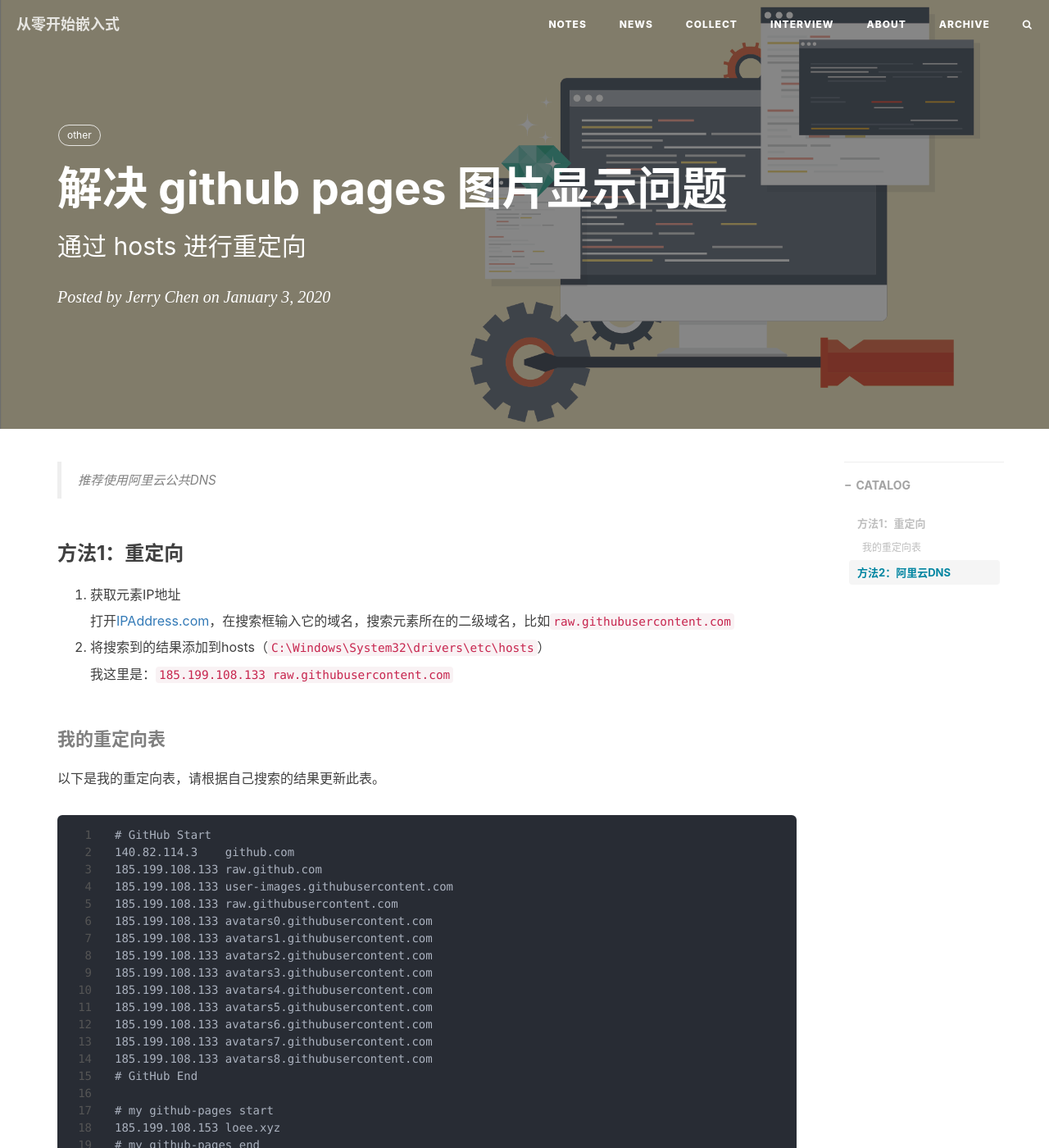
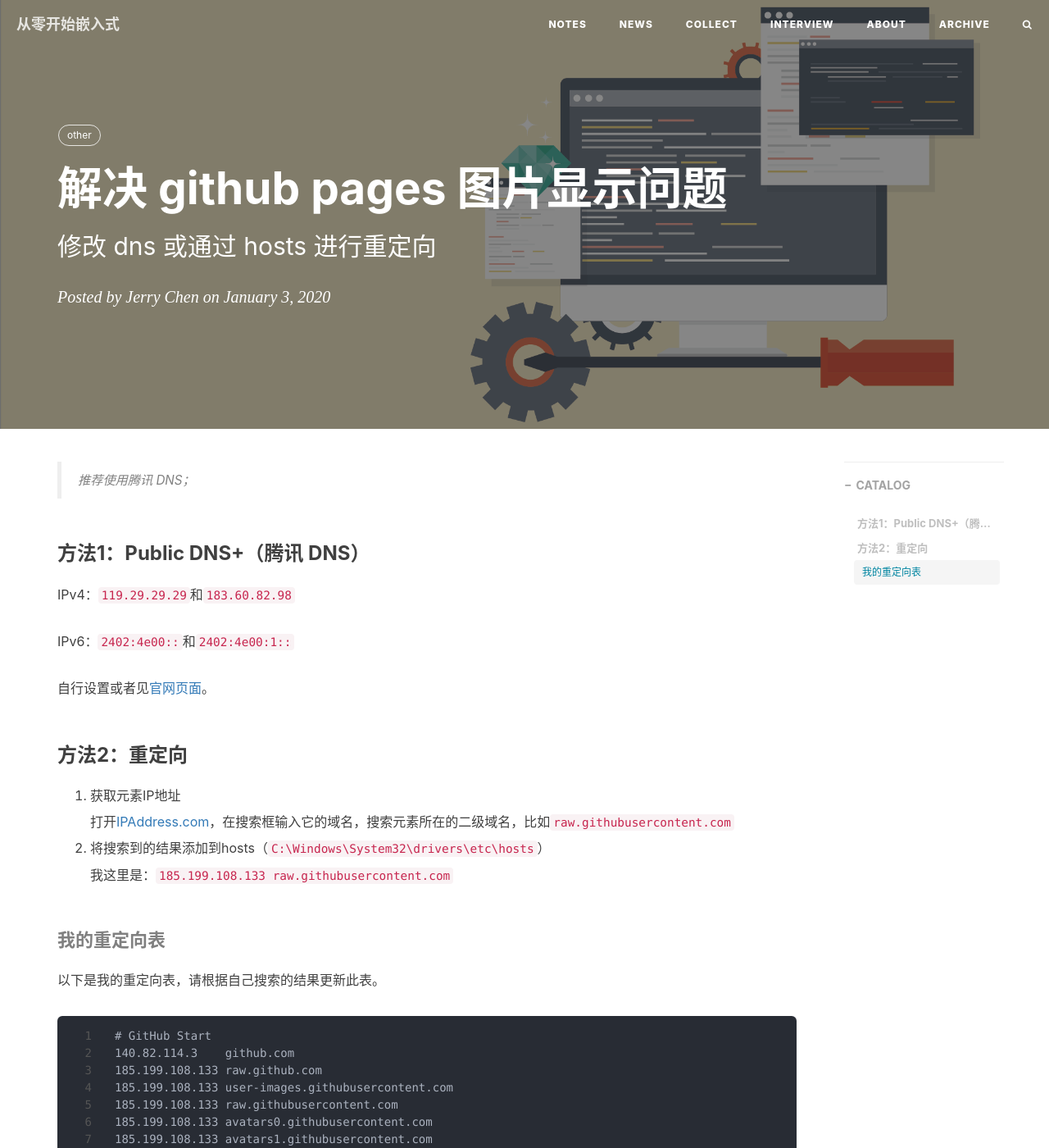
Before and after one commit to jvfan/bg, a Jekyll site: the page built from _posts/2020-01-03-解决-github-pages-图片显示问题.md, in a window 1280 px wide and 1400 px high. Shown: the whole window at 82% size. Built offline with Jekyll 4.4.1, drawn with Linux system fonts in a browser that asks for light colours; nearby versions of some CDN libraries; comment, search, counter and statistics services are not loaded; some of the changed text lies outside the part shown.

Commit message:
Update 2020-01-03-解决-github-pages-图片显示问题.md

````diff
--- a/_posts/2020-01-03-解决-github-pages-图片显示问题.md
+++ b/_posts/2020-01-03-解决-github-pages-图片显示问题.md
@@ -1,8 +1,7 @@
 ---
-
 layout:     post
 title:      解决 github pages 图片显示问题
-subtitle:   通过 hosts 进行重定向
+subtitle:   修改 dns 或通过 hosts 进行重定向
 date:       2020-01-03
 author:     Jerry Chen
 header-img: img/post-bg-debug.png
@@ -11,10 +10,17 @@ tags:
     - other
 ---
 
-> 推荐使用阿里云公共DNS
+> 推荐使用腾讯 DNS；
 
+### 方法1：Public DNS+（腾讯 DNS）
 
-### 方法1：重定向
+IPv4：`119.29.29.29`和`183.60.82.98`
+
+IPv6：`2402:4e00::`和`2402:4e00:1::`
+
+自行设置或者见[官网页面](https://dns.pub/)。
+
+### 方法2：重定向
 
 1. 获取元素IP地址
 
@@ -49,11 +55,3 @@ tags:
 185.199.108.153	loee.xyz
 # my github-pages end
 ```
-
-### 方法2：阿里云DNS
-
-IPv4：`223.5.5.5`和`223.6.6.6`
-
-IPv6：`2400:3200::1`和`2400:3200:baba::1`
-
-自行设置或者见[官方帮助页面](http://www.alidns.com/setup/)。
````
